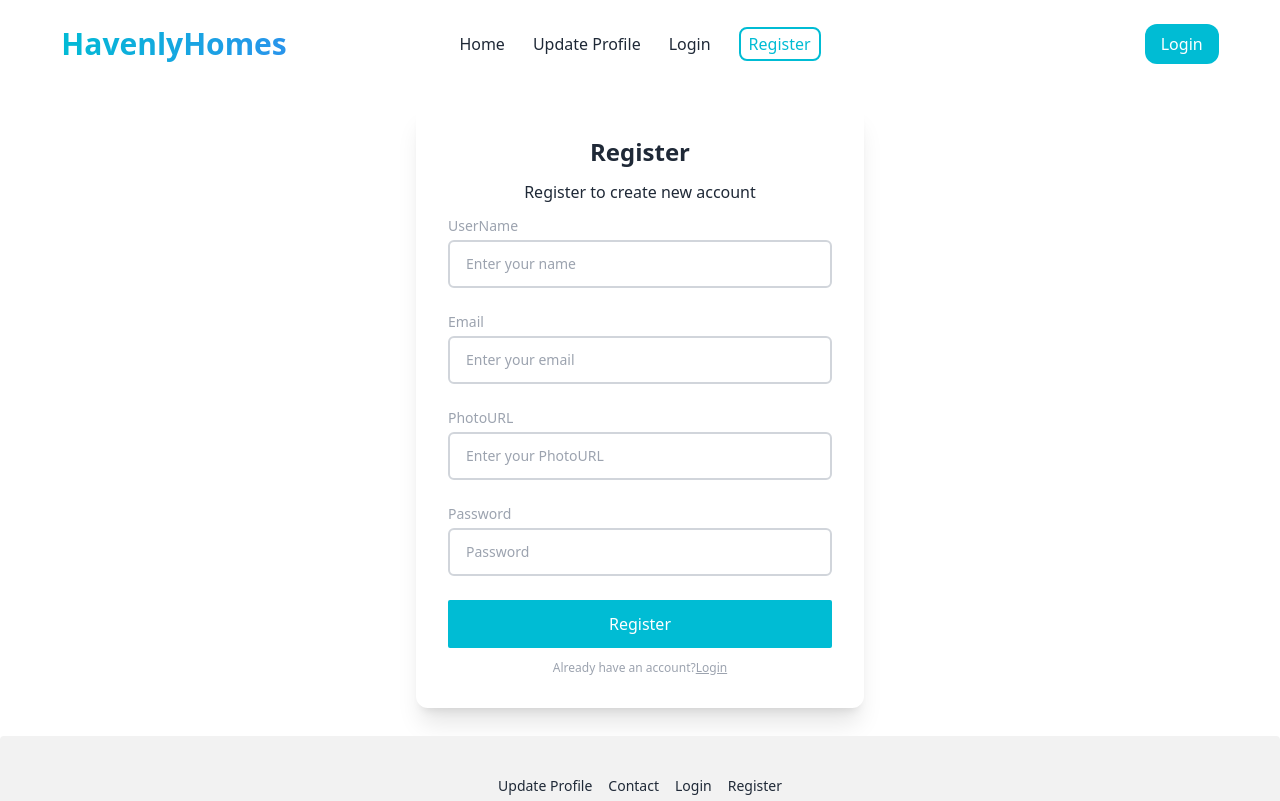
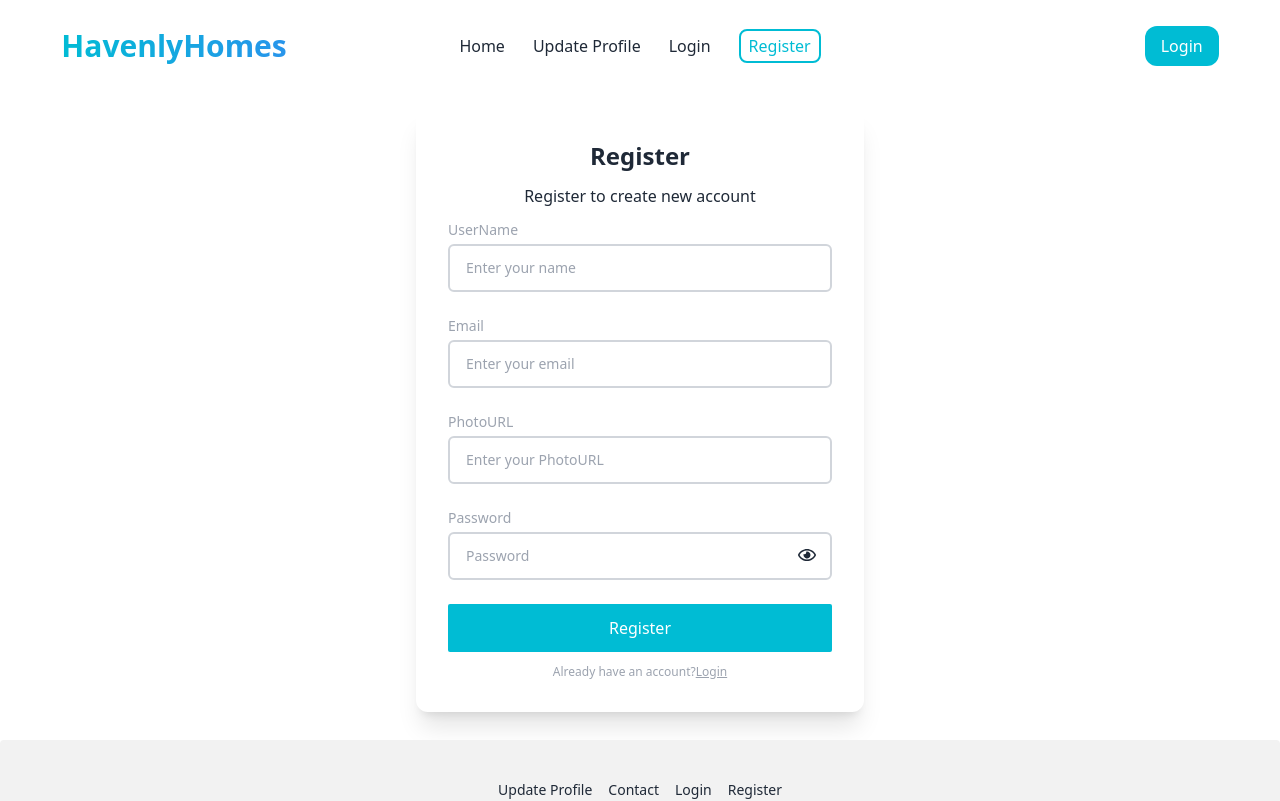
Before and after one commit to RakibHossen678/HavenlyHomes, a React (Vite) app: page /register in a window 1280 px wide. Shown: the top 801 px of the page. Built offline with nearby package versions, Linux system fonts and the light colour scheme; no server answers.

Commit message:
show password section done

```diff
--- a/src/Components/Login.jsx
+++ b/src/Components/Login.jsx
@@ -1,4 +1,4 @@
-import { useContext } from "react";
+import { useContext, useState } from "react";
 import { useForm } from "react-hook-form";
 import { FaFacebook } from "react-icons/fa";
 import { FaGithub } from "react-icons/fa";
@@ -7,8 +7,11 @@ import { Link, useLocation, useNavigate } from "react-router-dom";
 import { AuthContext } from "../AuthProvider/Authprovider";
 import toast from "react-hot-toast";
 import { Helmet } from "react-helmet";
+import { FaRegEye } from "react-icons/fa";
+import { FaEyeSlash } from "react-icons/fa";
 const Login = () => {
   const {signIn,googleLogin,facebookLogin,githubLogin}=useContext(AuthContext)
+  const [showPassword,setShowPassword]=useState(false)
   const location=useLocation()
   const Navigate=useNavigate()
   console.log(location)
@@ -89,18 +92,20 @@ const Login = () => {
           />
            {errors.email && <span className="text-red-500 py-2">This field is required</span>}
         </div>
-        <div className="space-y-1 text-sm">
+        <div className="space-y-1 relative text-sm ">
           <label htmlFor="password" className="block text-gray-400">
             Password
           </label>
           <input
-            type="password"
+            type= {showPassword ? 'text' : "password"}
             name="password"
             id="password"
             placeholder="Password"
-            className="w-full px-4 py-3 rounded-md border-gray-300 border-2  focus:border-violet-400"
+            className="w-full  px-4 py-3 rounded-md border-gray-300 border-2  focus:border-violet-400"
             {...register("password", { required: true })}
           />
+          <span className="absolute bottom-4 right-2" onClick={()=>setShowPassword(!showPassword)}> {showPassword ? <FaEyeSlash className="text-lg "/> :<FaRegEye className="text-lg" /> } </span>
+
           {errors.password && <span className="text-red-500 py-2">This field is required</span>}
         </div>
         <button className="block w-full p-3 text-center rounded-sm  bg-[#00BCD4] text-white">
--- a/src/Components/Navbar.jsx
+++ b/src/Components/Navbar.jsx
@@ -71,7 +71,7 @@ const Navbar = () => {
     </>
   );
   return (
-    <div className="mt-3">
+    <div className="mt-3 z-50 ">
       <div className="navbar bg-base-100">
         <div className="navbar-start">
           <div className="dropdown">
@@ -100,7 +100,7 @@ const Navbar = () => {
           </div>
           <Link
             to="/"
-            className=" lg:text-3xl text-xl bg-gradient-to-r from-[#00BCD4] via-blue-500 to-green-400 text-transparent bg-clip-text z-10 animate-gradient bg-300% font-semibold"
+            className=" lg:text-3xl text-xl bg-gradient-to-r from-[#00BCD4] via-blue-500 to-green-400 text-transparent bg-clip-text z-10 animate-gradient bg-300% font-semibold py-2"
           >
             HavenlyHomes
           </Link>
--- a/src/Components/Register.jsx
+++ b/src/Components/Register.jsx
@@ -1,12 +1,15 @@
-import { useContext } from "react";
+import { useContext, useState } from "react";
 import { Link, useNavigate } from "react-router-dom";
 import { AuthContext } from "../AuthProvider/Authprovider";
 import { useForm } from "react-hook-form";
 import toast from "react-hot-toast";
 import { Helmet } from "react-helmet";
+import { FaRegEye } from "react-icons/fa";
+import { FaEyeSlash } from "react-icons/fa";
 
 const Register = () => {
   const { createUser, updateUserProfile } = useContext(AuthContext);
+  const [showPassword,setShowPassword]=useState(false)
   const Navigate = useNavigate();
   const {
     register,
@@ -82,18 +85,19 @@ const Register = () => {
             {...register("image", { required: true })}
           />
         </div>
-        <div className="space-y-1 text-sm">
+        <div className="space-y-1 text-sm relative">
           <label htmlFor="password" className="block text-gray-400">
             Password
           </label>
           <input
-            type="password"
+            type= {showPassword ? 'text' : "password"}
             name="password"
             id="password"
             placeholder="Password"
             className="w-full px-4 py-3 rounded-md border-gray-300 border-2  focus:border-violet-400"
             {...register("password", { required: true })}
           />
+          <span className="absolute bottom-4 right-4" onClick={()=>setShowPassword(!showPassword)}> {showPassword ? <FaEyeSlash className="text-lg "/> :<FaRegEye className="text-lg" /> } </span>
           {errors.password && (
             <span className="text-red-500 py-2">This field is required</span>
           )}
```
